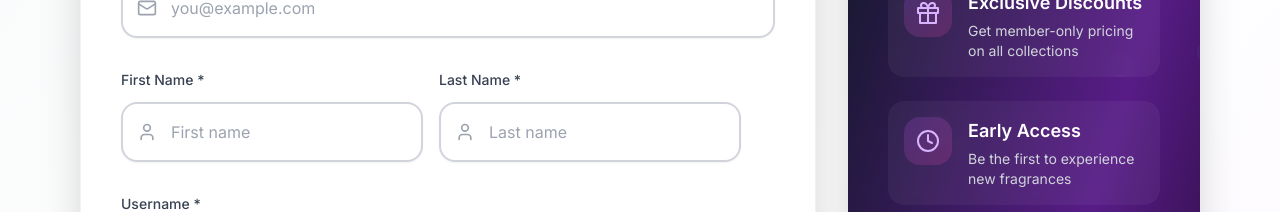
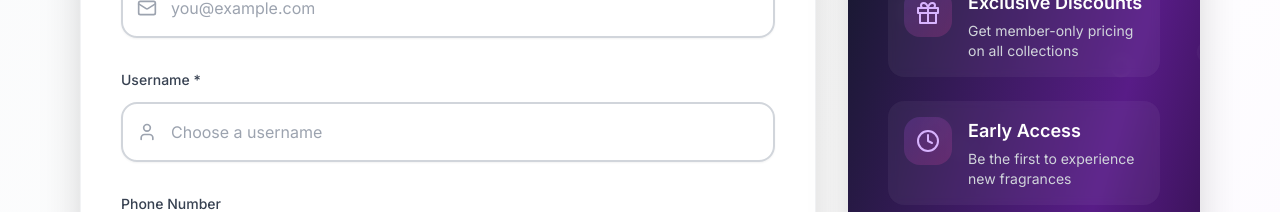
Before and after one commit to dipenchhatrola/perfume, a React (Create React App) app: page /register in a window 1280 px wide. Shown: the part 454-666 px from the top of the page. Built offline with nearby package versions, Linux system fonts and the light colour scheme; no server answers.

Commit message:
Update Register.tsx

```diff
--- a/src/pages/Register.tsx
+++ b/src/pages/Register.tsx
@@ -1,9 +1,8 @@
 import React, { useState } from 'react';
 import { Link, useNavigate } from 'react-router-dom';
-import { Mail, Lock, Eye, EyeOff, User, Phone, Check, Facebook, Sparkles, Gift, Shield, Truck, Star, Clock } from 'lucide-react';
+import { Mail, Lock, Eye, EyeOff, User, Phone, Check, Sparkles, Gift, Shield, Truck, Star, Clock } from 'lucide-react';
 import toast from 'react-hot-toast';
 import { motion } from 'framer-motion';
-//import { FcGoogle } from "react-icons/fc";
 
 
 const API_BASE_URL = 'https://perfume-signaturefragrance-backend.vercel.app/api';
@@ -11,8 +10,6 @@ const API_BASE_URL = 'https://perfume-signaturefragrance-backend.vercel.app/api'
 const Register: React.FC = () => {
   const [formData, setFormData] = useState({
     email: '',
-    firstname: '',
-    lastname: '',
     username: '',
     password: '',
     confirmPassword: '',
@@ -48,12 +45,6 @@ const Register: React.FC = () => {
     try {
       // Redirect to backend social auth endpoint
       window.location.href = `${API_BASE_URL}/auth/${platform}`;
-
-      // OR if you want to handle it in the same page:
-      // const response = await fetch(`${API_BASE_URL}/auth/${platform}`, {
-      //   method: 'POST',
-      //   credentials: 'include' // For cookies if using sessions
-      // });
 
       toast.success(`Redirecting to ${platform} authentication...`);
     } catch (error) {
@@ -121,23 +112,6 @@ const Register: React.FC = () => {
       setIsLoading(false);
     }
   };
-
-  // const getAllUsers = () => {
-  //   try {
-  //     const usersData = localStorage.getItem('perfume_users');
-  //     if (usersData) {
-  //       const parsed = JSON.parse(usersData);
-  //       // Ensure we always return an array
-  //       return Array.isArray(parsed) ? parsed : [];
-  //     }
-  //     return [];
-  //   } catch (error) {
-  //     console.error('Error loading users:', error);
-  //     // Clear corrupted data
-  //     localStorage.removeItem('perfume_users');
-  //     return [];
-  //   }
-  // };
 
   const passwordStrength = (password: string) => {
     let strength = 0;
@@ -275,72 +249,6 @@ const Register: React.FC = () => {
                 Register Now
               </motion.h2>
 
-              {/* Social Register */}
-              {/* <motion.div className="mb-10" variants={itemVariants}>
-                <p className="text-sm text-gray-600 mb-4">Register with social account</p>
-                <div className="flex space-x-4">
-                  <motion.button
-                    onClick={() => handleSocialRegister('facebook')}
-                    className={`flex items-center justify-center w-full py-4 rounded-xl border transition-all duration-300 relative overflow-hidden ${socialRegister.facebook
-                      ? 'bg-blue-600 text-white border-blue-600'
-                      : 'bg-gradient-to-r from-gray-50 to-white text-gray-700 border-gray-300 hover:border-blue-400'
-                      }`}
-                    whileHover={{ scale: 1.02 }}
-                    whileTap={{ scale: 0.98 }}
-                  >
-                    <Facebook size={20} className="mr-3" />
-                    <span className="font-semibold">FACEBOOK</span>
-                    <motion.div
-                      className={`ml-3 w-6 h-6 rounded-full border flex items-center justify-center ${socialRegister.facebook ? 'bg-white border-white' : 'border-gray-400'
-                        }`}
-                      animate={socialRegister.facebook ? { scale: [1, 1.2, 1] } : {}}
-                      transition={{ duration: 0.3 }}
-                    >
-                      {socialRegister.facebook && <Check size={14} className="text-blue-600" />}
-                    </motion.div>
-                  </motion.button>
-
-                  <motion.button
-                    onClick={() => handleSocialRegister('google')}
-                    className={`flex items-center justify-center w-full py-4 rounded-xl border transition-all duration-300 relative overflow-hidden
-                        ${socialRegister.google
-                        ? 'bg-white text-gray-800 border-gray-300 shadow-md'
-                        : 'bg-gradient-to-r from-gray-50 to-white text-gray-700 border-gray-300 hover:border-red-400'
-                      }`}
-                    whileHover={{ scale: 1.02 }}
-                    whileTap={{ scale: 0.98 }}
-                  >
-                    <FcGoogle size={22} className="mr-3" />
-                    <span className="font-semibold">GOOGLE</span>
-
-                    <motion.div
-                      className={`ml-3 w-6 h-6 rounded-full border flex items-center justify-center
-                        ${socialRegister.google ? 'bg-green-500 border-green-500' : 'border-gray-400'}
-                      `}
-                      animate={socialRegister.google ? { scale: [1, 1.2, 1] } : {}}
-                      transition={{ duration: 0.3 }}
-                    >
-                      {socialRegister.google && <Check size={14} className="text-white" />}
-                    </motion.div>
-                  </motion.button>
-                </div>
-              </motion.div> */}
-
-              {/* Divider */}
-              {/* <motion.div
-                className="relative mb-10"
-                variants={itemVariants}
-              >
-                <div className="absolute inset-0 flex items-center">
-                  <div className="w-full border-t border-gray-300"></div>
-                </div>
-                <div className="relative flex justify-center text-sm">
-                  <span className="px-4 bg-white text-gray-500 font-medium">
-                    Or register with email
-                  </span>
-                </div>
-              </motion.div> */}
-
               <form onSubmit={handleSubmit} className="space-y-8">
                 {/* Email Field */}
                 <motion.div variants={itemVariants}>
@@ -367,60 +275,6 @@ const Register: React.FC = () => {
                       placeholder="you@example.com"
                     />
                   </motion.div>
-                </motion.div>
-
-                <motion.div className="mb-10" variants={itemVariants}>
-                  <div className="flex space-x-4">
-                    <motion.div variants={itemVariants}>
-                      <label className="block text-sm font-medium text-gray-700 mb-3">
-                        First Name *
-                      </label>
-                      <motion.div
-                        className="relative"
-                        animate={activeField === 'firstname' ? { scale: 1.005 } : {}}
-                      >
-                        <div className="absolute inset-y-0 left-0 pl-4 flex items-center pointer-events-none">
-                          <User size={20} className={`transition-colors ${activeField === 'firstname' ? 'text-purple-600' : 'text-gray-400'}`} />
-                        </div>
-                        <input
-                          type="text"
-                          name="firstname"
-                          value={formData.firstname}
-                          onChange={handleChange}
-                          onFocus={() => setActiveField('firstname')}
-                          onBlur={() => setActiveField(null)}
-                          required
-                          className="w-full pl-12 pr-4 py-4 border-2 border-gray-300 rounded-2xl focus:ring-2 focus:ring-purple-500 focus:border-transparent outline-none transition-all duration-300 bg-white/70 hover:bg-white text-base shadow-sm hover:shadow-md"
-                          placeholder="First name"
-                        />
-                      </motion.div>
-                    </motion.div>
-
-                    <motion.div variants={itemVariants}>
-                      <label className="block text-sm font-medium text-gray-700 mb-3">
-                        Last Name *
-                      </label>
-                      <motion.div
-                        className="relative"
-                        animate={activeField === 'lastname' ? { scale: 1.005 } : {}}
-                      >
-                        <div className="absolute inset-y-0 left-0 pl-4 flex items-center pointer-events-none">
-                          <User size={20} className={`transition-colors ${activeField === 'lastname' ? 'text-purple-600' : 'text-gray-400'}`} />
-                        </div>
-                        <input
-                          type="text"
-                          name="lastname"
-                          value={formData.lastname}
-                          onChange={handleChange}
-                          onFocus={() => setActiveField('lastname')}
-                          onBlur={() => setActiveField(null)}
-                          required
-                          className="w-full pl-12 pr-4 py-4 border-2 border-gray-300 rounded-2xl focus:ring-2 focus:ring-purple-500 focus:border-transparent outline-none transition-all duration-300 bg-white/70 hover:bg-white text-base shadow-sm hover:shadow-md"
-                          placeholder="Last name"
-                        />
-                      </motion.div>
-                    </motion.div>
-                  </div>
                 </motion.div>
 
                 {/* Username Field */}
```
